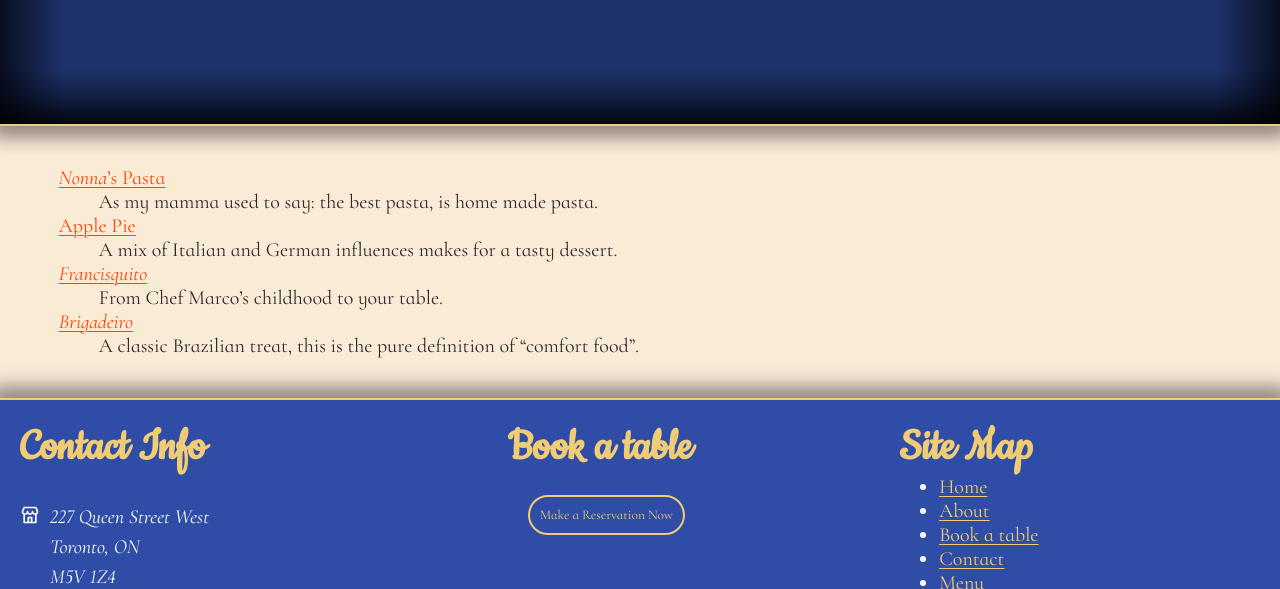
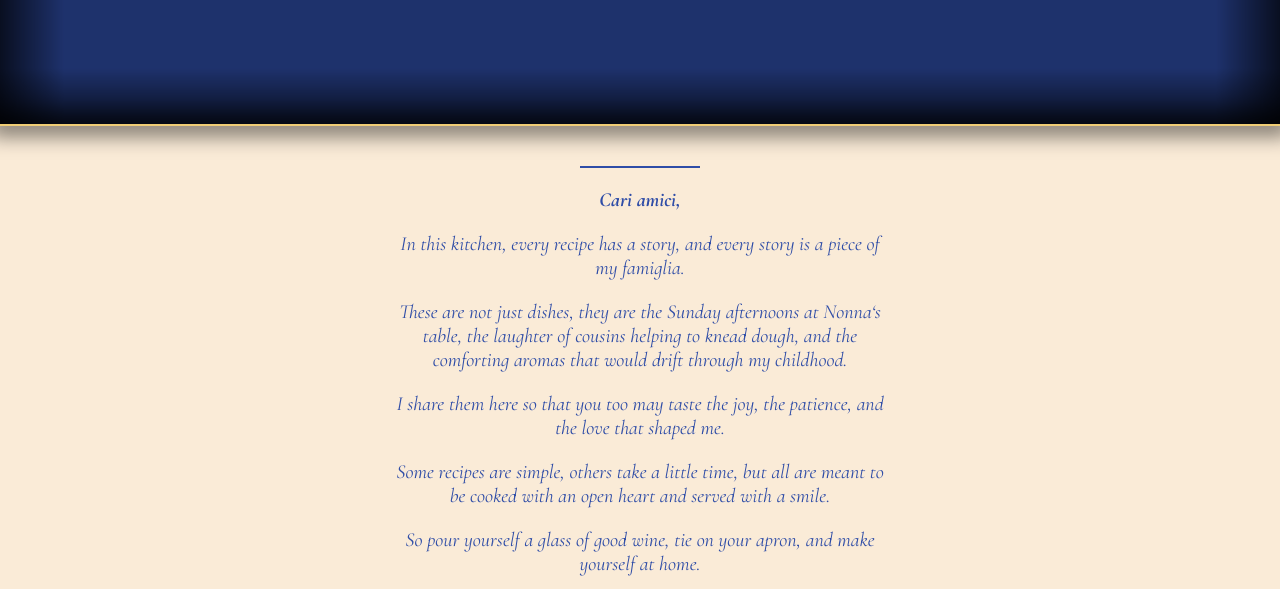
Before and after one commit to madcampos/marcos-trattoria, a plain HTML site: page recipes/index.html in a window 1280 px wide. Shown: the part 510-1099 px from the top of the page. Drawn offline with Linux system fonts and the light colour scheme.

Commit message:
feat: add style for recipies main page
Former-commit-id: fcc07145ef5dd98c1d5e2040dcce8f9c1480331a [formerly 2db567d15f698e6290d9be6d5497591d6ddc41d8]
Former-commit-id: 7da6222e2623a854267e60d428da16531ee8be91

```diff
--- a/assets/css/pages/about.css
+++ b/assets/css/pages/about.css
@@ -94,7 +94,7 @@
 					font-size: 1rem;
 					text-align: end;
 
-					&::before { content: '—'; }
+					&::before { content: '— '; }
 				}
 			}
 		}
--- /dev/null
+++ b/assets/css/pages/recipes.css
@@ -0,0 +1,30 @@
+@layer pages {
+	main {
+		min-height: 50vh;
+
+		hr {
+			border: solid 0.05rem var(--color-primary);
+			width: 12ch;
+		}
+
+		figure {
+			margin-inline: auto;
+			max-width: 50ch;
+
+			p:first-of-type:first-line { font-weight: bold; }
+			blockquote {
+				margin: 0;
+				color: var(--color-primary);
+				font-style: italic;
+				text-align: center;
+			}
+
+			figcaption {
+				font-size: 0.9rem;
+				text-align: end;
+
+				&::before { content: '— '; }
+			}
+		}
+	}
+}
--- a/recipes/index.html
+++ b/recipes/index.html
@@ -5,6 +5,7 @@
 		<title>Recipes | Marco&rsquo;s Trattoria</title>
 		<meta name="viewport" content="width=device-width, initial-scale=1" />
 		<link rel="stylesheet" href="/assets/css/index.css" />
+		<link rel="stylesheet" href="/assets/css/pages/recipes.css" />
 	</head>
 	<body>
 		<!-- #region SVG assets -->
@@ -115,6 +116,14 @@
 				</dialog>
 			</main-menu>
 
+			<hero-image>
+				<img
+					height="480"
+					src="/assets/images/recipe.jpg"
+					alt="A picture of a frying pan with pasta and cream sauce being tossed up."
+				/>
+			</hero-image>
+
 			<hgroup>
 				<h1>Recipes</h1>
 				<p>A piece of our <em lang="it-IT">famiglia</em> to yours</p>
@@ -124,6 +133,28 @@
 		<!-- #endregion -->
 
 		<main id="main">
+			<figure>
+				<hr />
+				<blockquote>
+					<p><em lang="it-IT">Cari amici</em>,</p>
+					<p>In this kitchen, every recipe has a story, and every story is a piece of my <em lang="it-IT">famiglia</em>.</p>
+					<p>
+						These are not just dishes, they are the Sunday afternoons at <em lang="it-IT">Nonna</em>&lsquo;s table, the laughter of cousins helping to knead dough, and
+						the comforting aromas that would drift through my childhood.
+					</p>
+					<p>I share them here so that you too may taste the joy, the patience, and the love that shaped me.</p>
+					<p>
+						Some recipes are simple, others take a little time, but all are meant to be cooked with an open heart and served with a smile.
+					</p>
+					<p>So pour yourself a glass of good wine, tie on your apron, and make yourself at home.</p>
+					<p>La mia cucina è la tua cucina — my kitchen is your kitchen.</p>
+					<p>Con affetto,</p>
+				</blockquote>
+				<hr />
+
+				<figcaption>Chef Marco</figcaption>
+			</figure>
+
 			<dl>
 				<dt><a href="/recipes/nonnas-pasta.html"><em lang="it-IT">Nonna</em>&rsquo;s Pasta</a></dt>
 				<dd>As my mamma used to say: the best pasta, is home made pasta.</dd>
```
Also changed, not shown: about/index.html (+1 -0 lines).
